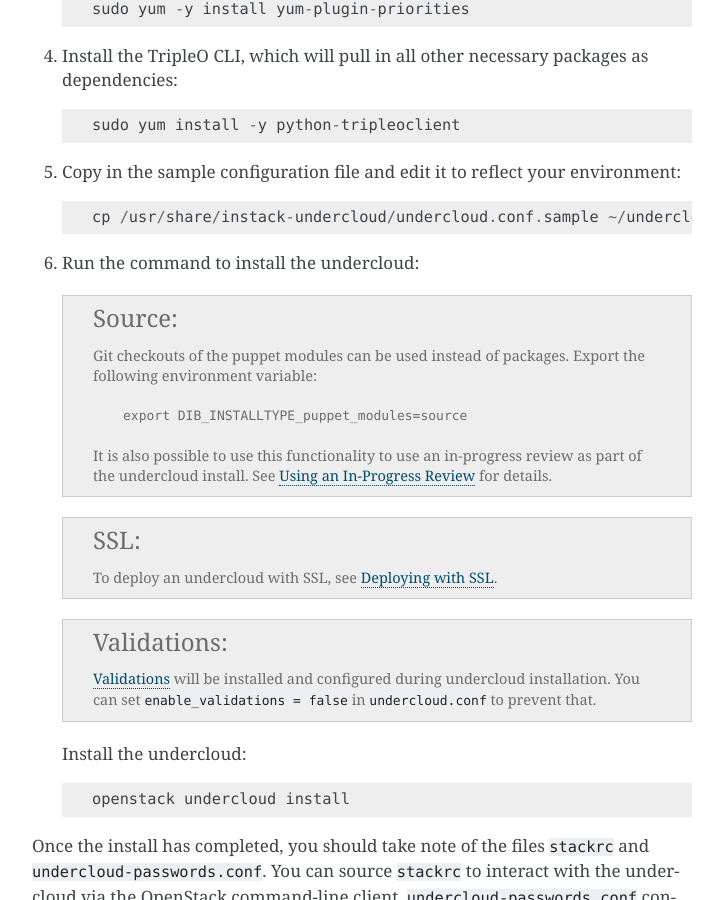
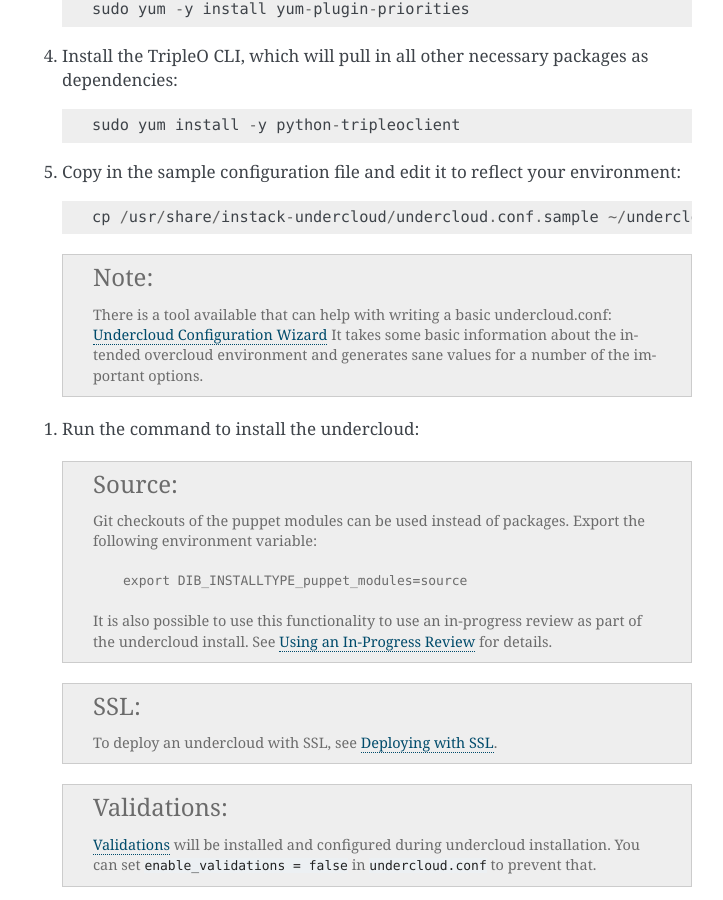
Before and after one commit to openstack-archive/tripleo-docs, a Sphinx documentation site: the page built from doc/source/installation/installing.rst, in a window 1280 px wide and 900 px high, scrolled down 2739 px. Shown: the whole window, without its empty margins (388-1111 px from the left). Built offline with Sphinx 7.4.7, drawn with Linux system fonts in a browser that asks for light colours.

Commit message:
Reference the undercloud configuration wizard in install docs
This has been around for a while and we might as well let people
know about it.  I need to find a more permanent location for it
than my personal OpenShift account, but in the meantime we can link
to the current one.

Change-Id: I8e798f6859404e09ab598b01cb26b38433dd4bfc

```diff
--- a/doc/source/installation/installing.rst
+++ b/doc/source/installation/installing.rst
@@ -73,6 +73,14 @@
 
     cp /usr/share/instack-undercloud/undercloud.conf.sample ~/undercloud.conf
 
+  .. TODO(bnemec): Find a more permanent location for this tool.
+  .. note:: There is a tool available that can help with writing a basic
+            undercloud.conf:
+            `Undercloud Configuration Wizard <http://ucw-bnemec.rhcloud.com/>`_
+            It takes some basic information about the intended overcloud
+            environment and generates sane values for a number of the important
+            options.
+
 #. Run the command to install the undercloud:
 
   .. admonition:: Source
```
